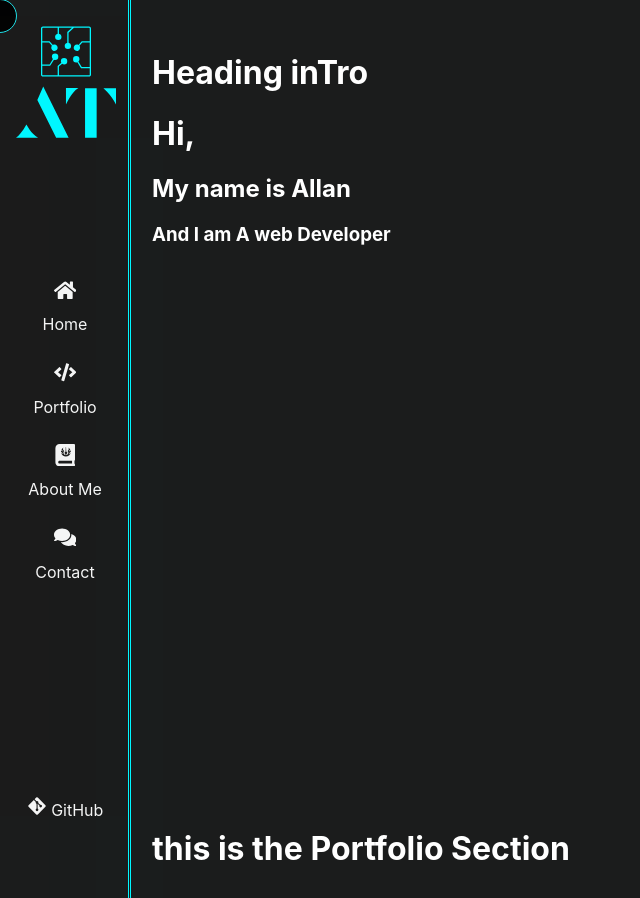
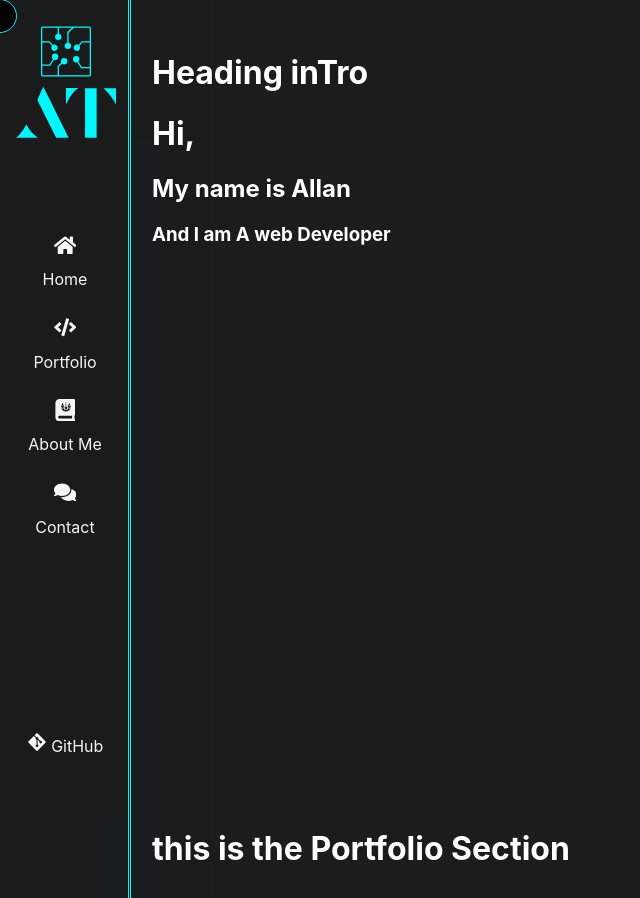
Before and after one commit to Airknstone/bioSite, a React (Create React App) app: page / in a window 1280 px wide. Shown: the top 898 px of the page, without its empty margins (0-640 px from the left). Built offline with nearby package versions, Linux system fonts and the light colour scheme.

Commit message:
edited sidenav

```diff
--- a/src/scss/_components.scss
+++ b/src/scss/_components.scss
@@ -85,13 +85,18 @@
 
 .side-nav-content {
   padding: 5px;
-  margin: 20vh auto;
+  position: absolute;
+  top: 25%;
+  left: 0%;
+  bottom: 0;
+  right: 0;
+
   opacity: 0;
   animation: opacityAnimation 2s ease forwards;
   animation-delay: 1s;
 }
 .side-nav-container::after {
-  content: "";
+  content: '';
   position: absolute;
   bottom: 0;
   height: 10%;
@@ -103,7 +108,10 @@
   animation: grow 2s linear forwards, glow 2s infinite;
 }
 #git-icon {
-  margin-top: 25vh;
+  position: absolute;
+  bottom: 10%;
+  left: 0%;
+  right: 0;
   & a {
     padding: 8px;
     transition: all 0.4s ease;
```
Also changed, not shown: 2 other files (tests, documents, lock files or other folders).
